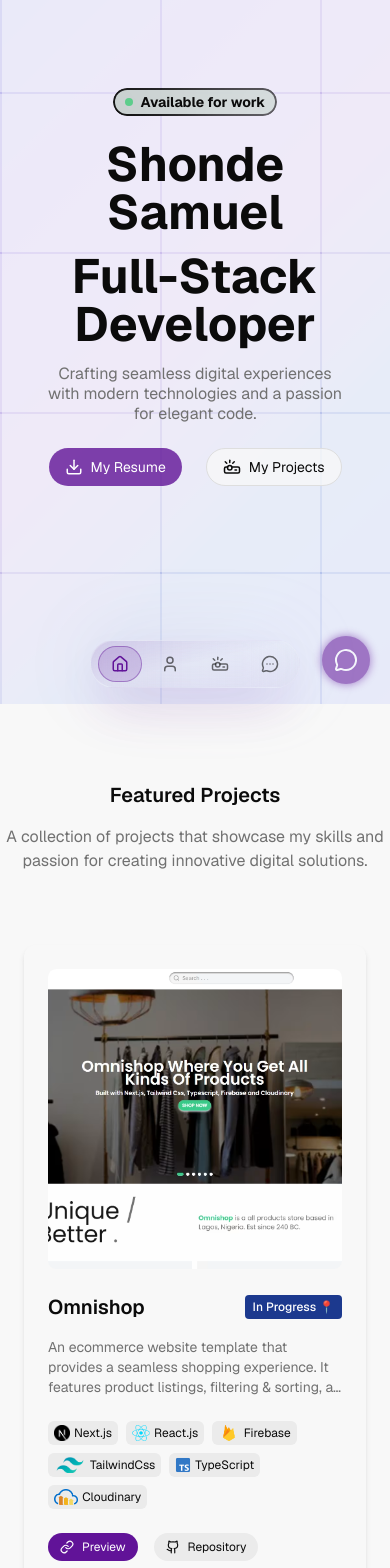
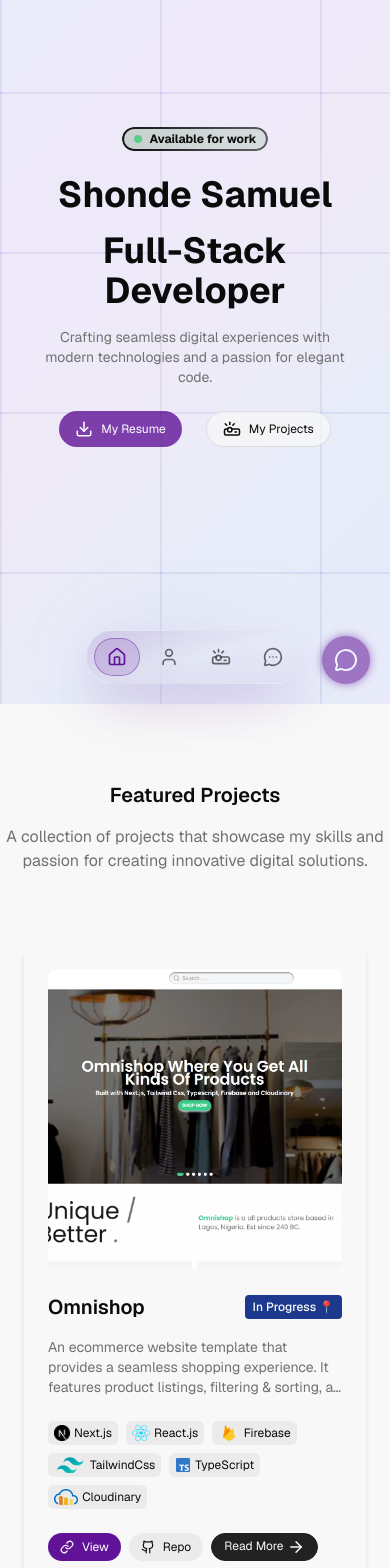
Before and after one commit to SAMCOM-07/samuel-portfolio-next, a Next.js app: page / in a window 390 px wide. Shown: the part 140-1708 px from the top of the page. Built offline with nearby package versions, Linux system fonts and the light colour scheme.

Commit message:
improved ui

```diff
--- a/src/components/Home.tsx
+++ b/src/components/Home.tsx
@@ -56,21 +56,21 @@ const Home = () => {
             {/* Text */}
             <span className="z-40 flex items-center gap-2">
               <span className="block w-2 h-2 rounded-full bg-green-500 animate-pulse"></span>
-              <h3 className="font-bold text-sm">Available for work</h3>
+              <h3 className="font-bold text-xs sm:text-sm ">Available for work</h3>
             </span>
           </motion.div>
 
           {/* name and title */}
           <motion.h1
             variants={fadeUp}
-            className="font-bold text-5xl md:text-7xl mt-6"
+            className="font-bold text-4xl sm:text-5xl md:text-7xl mt-6"
           >
             Shonde Samuel
           </motion.h1>
 
           <motion.span
             variants={fadeUp}
-            className="font-bold text-5xl md:text-7xl mt-4"
+            className="font-bold text-4xl sm:text-5xl md:text-7xl mt-4"
           >
             Full-Stack Developer
           </motion.span>
@@ -78,7 +78,7 @@ const Home = () => {
           {/* description */}
           <motion.p
             variants={fadeUp}
-            className="text-muted-foreground max-w-sm leading-5 mt-4"
+            className="text-muted-foreground text-sm sm:text-base max-w-sm leading-5 mt-4"
           >
             Crafting seamless digital experiences with modern technologies and
             a passion for elegant code.
@@ -92,14 +92,14 @@ const Home = () => {
             <Link
               href={"Shonde-Samuel-Resume.pdf"}
               download
-              className="hover:-translate-y-1 transition-transform duration-500 px-4 py-2 bg-purpple/80 text-white rounded-full flex items-center gap-2 text-sm"
+              className="hover:-translate-y-1 transition-transform duration-500 px-4 py-2 bg-purpple/80 text-white rounded-full flex items-center gap-2 text-xs sm:text-sm"
             >
               <Download size={18} className="animate-bounce translate-y-1" />
               <span>My Resume</span>
             </Link>
             <Link
               href={"/projects"}
-              className="hover:-translate-y-1 transition-transform duration-500 px-4 py-2 bg-background/75 border border-border rounded-full flex items-center gap-2 text-sm"
+              className="hover:-translate-y-1 transition-transform duration-500 px-4 py-2 bg-background/75 border border-border rounded-full flex items-center gap-2 text-xs sm:text-sm"
             >
               <Projector size={18} />
               <span>My Projects</span>
--- a/src/components/MobileHamburgerMenu.tsx
+++ b/src/components/MobileHamburgerMenu.tsx
@@ -18,10 +18,10 @@ const MobileHamburgerMenu = () => {
 
 
   return (
-    <div className="md:hidden fixed bottom-4 left-1/2 -translate-x-1/2 z-50">
+    <div className="md:hidden fixed bottom-5 left-1/2 -translate-x-1/2 z-50">
       <div className="relative">
         {/* Glassmorphism container with gradient border */}
-        <div className="flex items-center justify-center gap-1 px-2 py-1.5 rounded-full bg-gradient-to-br from-purpple/10 via-accent/5 to-purpple/5 backdrop-blur-xl border border-white/10 shadow-2xl shadow-purpple/20">
+        <div className="flex items-center justify-center gap-2 px-2 py-2 rounded-full bg-gradient-to-br from-purpple/10 via-accent/5 to-purpple/5 backdrop-blur-xl border border-white/10 shadow-2xl shadow-purpple/20">
           {/* Animated gradient background overlay */}
           <div className="absolute inset-0 rounded-full bg-gradient-to-r from-purpple/5 via-transparent to-accent/5 pointer-events-none" />
 
@@ -42,7 +42,7 @@ const MobileHamburgerMenu = () => {
                   {/* <span className="absolute inset-0 rounded-full bg-gradient-to-r from-purpple/0 via-purpple/20 to-accent/0 opacity-0 group-hover:opacity-100 transition-opacity duration-300 blur-sm" /> */}
 
                   <span className="relative flex items-center justify-center gap-1.5">
-                    <item.icon size={18} className="group-hover:scale-110 transition-transform duration-300" />
+                    <item.icon size={20} className="group-hover:scale-110 transition-transform duration-300" />
                     <span className="hidden sm:inline">{item.name}</span>
                   </span>
                 </Link>
--- a/src/components/Projects.tsx
+++ b/src/components/Projects.tsx
@@ -117,14 +117,14 @@ export const ProjectComponent = ({ data }: { data: Project[] }) => {
               </motion.div>
 
               {/* links button */}
-              <div className="flex items-center gap-4 mt-6 text-xs flex-wrap">
+              <div className="flex items-center gap-2 mt-6 text-xs flex-wrap">
                 <Link
                   target="_blank"
                   href={project.liveUrl}
                   className="px-3 py-1.5 rounded-full bg-purpple text-white flex items-center gap-2 hover:opacity-70 transition-all duration-300"
                 >
                   <LinkIcon size={14} />
-                  <span>Preview</span>
+                  <span>View</span>
                 </Link>
                 <Link
                   target="_blank"
@@ -132,7 +132,7 @@ export const ProjectComponent = ({ data }: { data: Project[] }) => {
                   className="px-3 py-1.5 rounded-full bg-muted flex items-center gap-2 hover:opacity-70 transition-all duration-300"
                 >
                   <Github size={14} />
-                  <span>Repository</span>
+                  <span>Repo</span>
                 </Link>
                 <Link
                   href={`/projects/${project.id}`}
```
